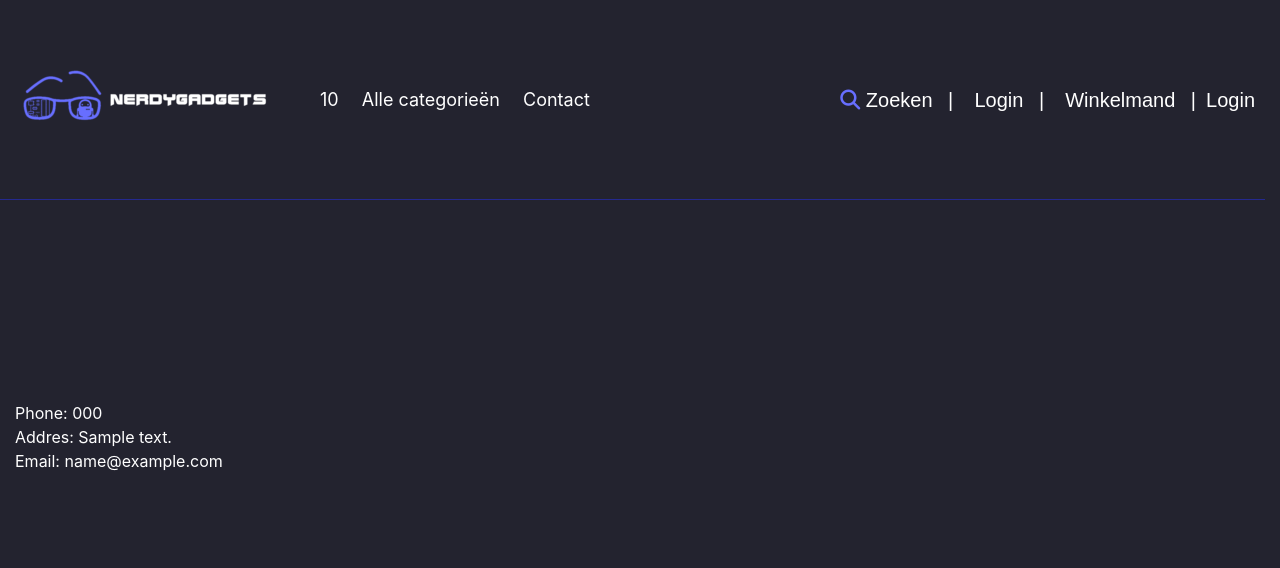
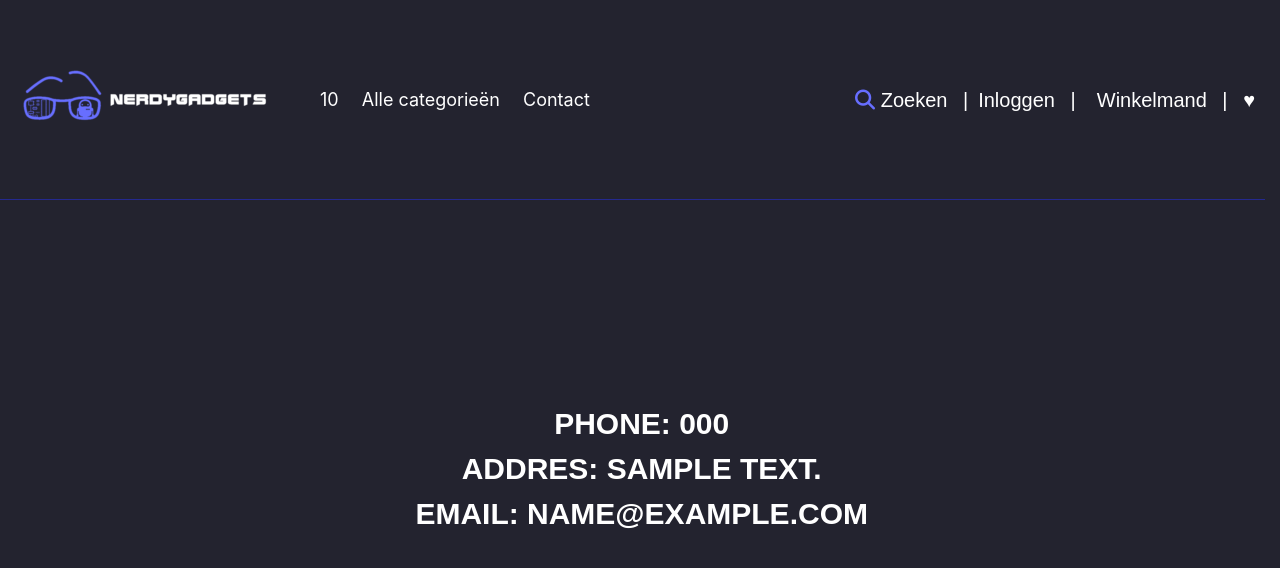
Before and after one commit to Hazent/NerdyGadgets, a PHP site: page /contact.php in a window 1280 px wide; the page is wider, and only the part inside the window is pictured. Shown: the top 568 px of that part. Run offline with PHP 8.4, Linux system fonts and the light colour scheme; tables that the repository leaves empty or names only in its code hold one stand-in row (values such as "Sample post"); some libraries are stand-ins or nearby versions; some web fonts are replaced.

Commit message:
demo versie sprint 2

```diff
--- a/nerdygadgets/Public/CSS/Style.css
+++ b/nerdygadgets/Public/CSS/Style.css
@@ -502,3 +502,14 @@ ul#ul-class-price li {
     font-size: 20px;
     position: center;
 }
+
+.Textcontact {
+    color: #fff;
+    font-family: vortice-concept, sans-serif;
+    font-size: 30px;
+    text-transform: uppercase;
+    font-weight: bold;
+    width: 100%;
+    margin: 0 auto;
+    text-align:  center;
+}
--- a/nerdygadgets/header.php
+++ b/nerdygadgets/header.php
@@ -62,13 +62,14 @@ require "connect.php";
                 $HeaderStockGroups = mysqli_stmt_get_result($Statement);
 
                 $user = array();
-                    if (isset($_SESSION["userId"])){
+                    if (isset($_SESSION["personId"])){
                         $query2 = "SELECT IsEmployee
                         FROM people
-                        WHERE PersonID = ".$_SESSION['userId'];
+                        WHERE PersonID = ".$_SESSION['personId'];
 
                         $result = mysqli_query($Connection, $query2);
-                        $user = mysqli_fetch_all($result, MYSQLI_ASSOC);
+                        $array = mysqli_fetch_all($result, MYSQLI_ASSOC);
+                        $user = $array[0];
                     }
 
                 foreach ($HeaderStockGroups as $HeaderStockGroup) {
@@ -86,9 +87,9 @@ require "connect.php";
                 <li>
                     <a href="contact.php" class="HrefDecoration">Contact</a>
                 </li>
-                <?php if(isset($_SESSION['userId'])){
+                <?php if(isset($_SESSION['personId'])){
                     if($user['IsEmployee'] == 1){?>
-                    }
+
                 <li>
                     <a href="contact-admin.php" class="HrefDecoration">Contact-admin</a>
                 </li>
@@ -103,14 +104,15 @@ require "connect.php";
                 }?>
 
                 <a href="browse.php" class="HrefDecoration"><i class="fas fa-search" style="color:#676EFF;"></i> Zoeken </a>
-                &ensp;|&ensp;
-                <a href="login.php" class="HrefDecoration"><i type="submit" ></i> Login</a>
+                <?php if (empty($_SESSION["personId"])) {
+                    echo "&ensp;|&ensp;";
+                    echo ("<a href=" ."login.php" . " " . "class=" . "HrefDecoration" . "><i type=" . "submit" . "></i>Inloggen</a>");
+                }?>
                 &ensp;|&ensp;
                 <a href="winkelmand.php" class="HrefDecoration"><i type="submit" ></i> Winkelmand</a>
-                <?php if (empty($_SESSION["personId"])) {
-                    echo "&ensp;|&ensp;";
-                    echo ("<a href=" ."login.php" . " " . "class=" . "HrefDecoration" . "><i type=" . "submit" . "></i>Login</a>");
-                }?>
+                &ensp;|&ensp;
+                <a href="Wenslijst.php" class="HrefDecoration"><i type="submit" ></i>♥</a>
+
             </li>
         </ul>
     </div>
--- a/nerdygadgets/profile.php
+++ b/nerdygadgets/profile.php
@@ -33,6 +33,7 @@ $email = $array["EmailAddress"];
 <div class="content">
 <p>Telefoon nr: <?php print($phonenumber) ?></p>
 <p>email: <?php print($email) ?></p>
+    <a href="orders.php">Bestelgeschiedenis</a>
  </div>
 
 </body>
```
Also changed, not shown: nerdygadgets/Wenslijst.php (+9 -7 lines), nerdygadgets/winkelmand.php (+4 -3 lines).
